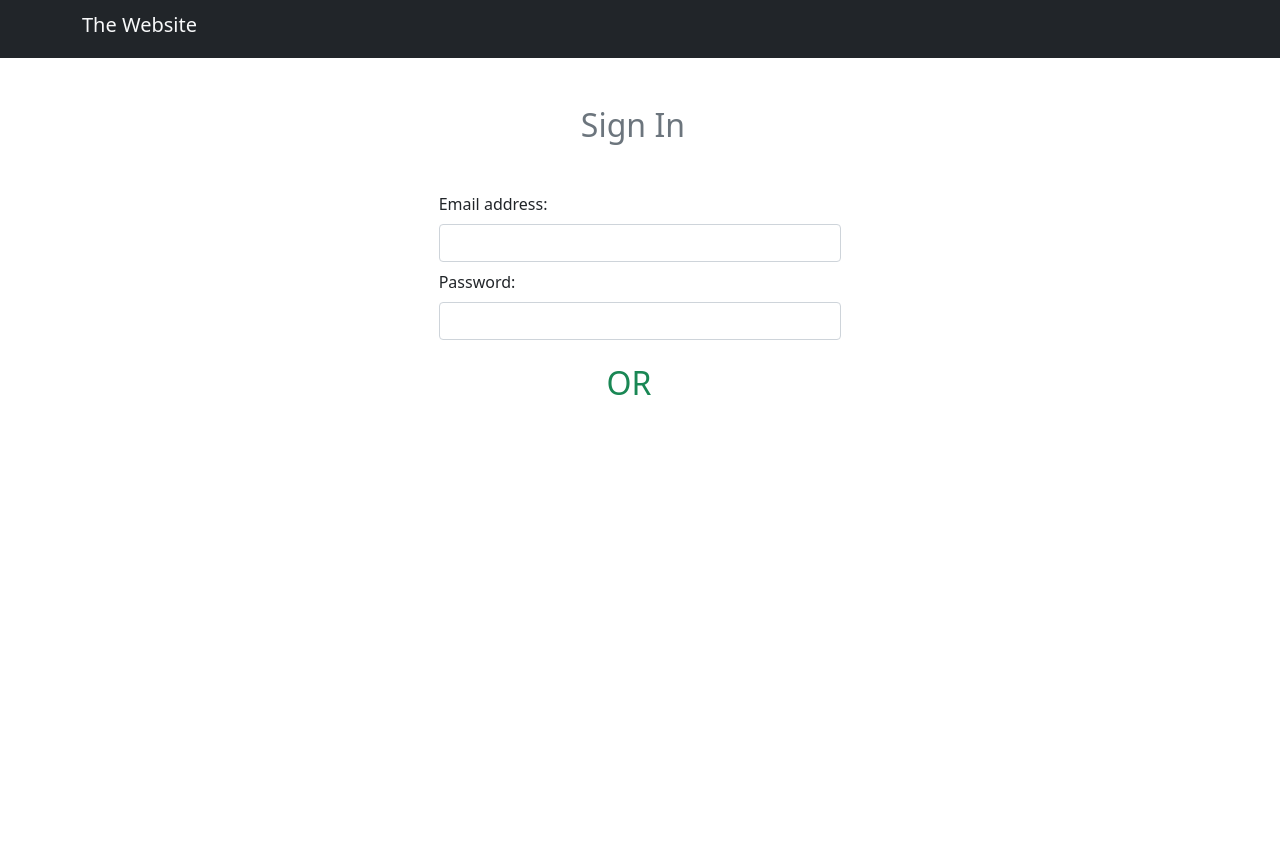
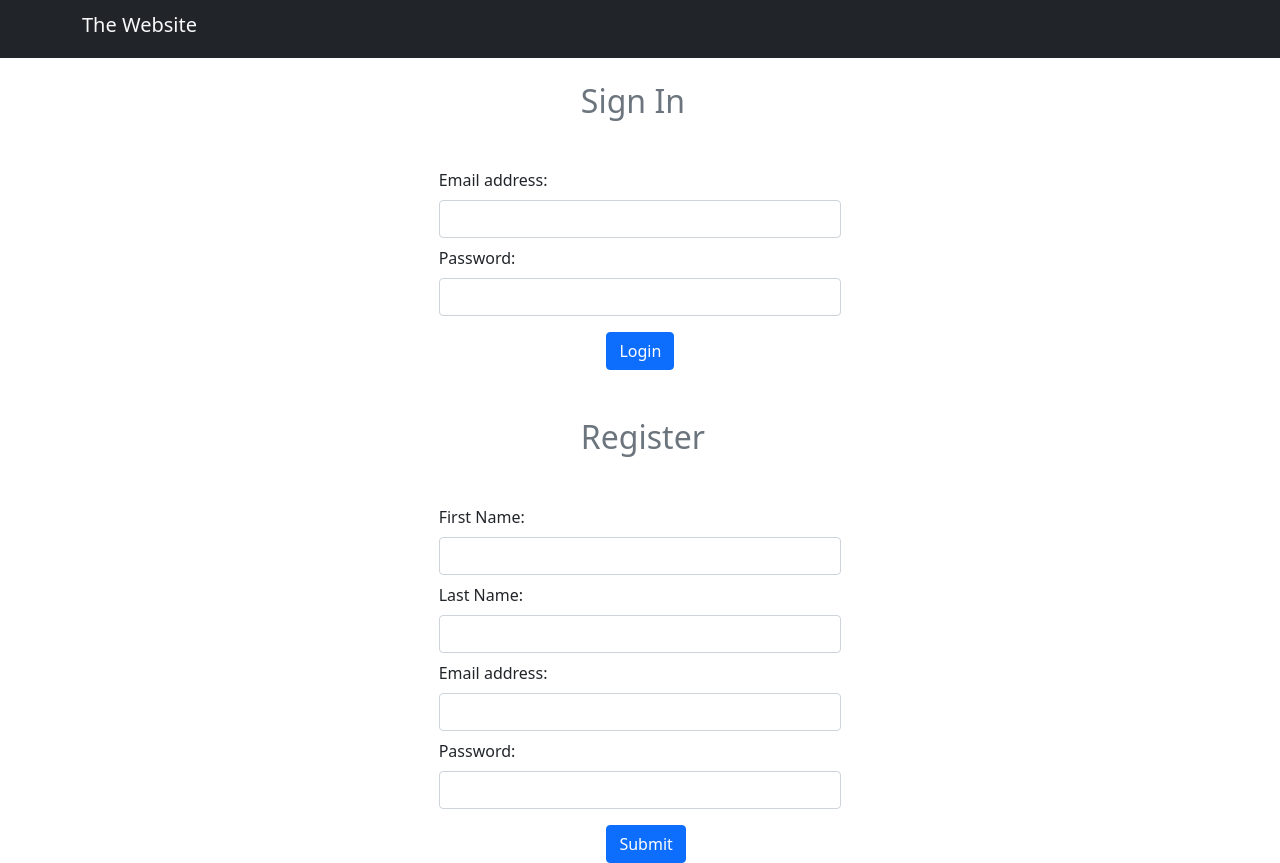
Before and after one commit to Mahmoud-Bakir/Bootstrap-application, a plain HTML site: page index.html in a window 1280 px wide. Before the commit the page ends 800 px from the top, so only its background shows below. Drawn offline with nearby package versions, Linux system fonts and the light colour scheme.

Commit message:
Registeration form  added

```diff
--- a/index.html
+++ b/index.html
@@ -12,7 +12,7 @@
             <h1 class="navbar-brand text-light">The Website</h1>
         </div>
      </header>
-    <div class="container col-md-4 offset-md-4 mt-5">
+    <div class="container col-md-4 offset-md-4 mt-4">
         <div class="row">
             <h2 class="text-secondary offset-md-4 mb-5">Sign In</h2>
             <form>
@@ -21,9 +21,31 @@
                 <input type="email" class="form-control mb-2" id="email">
                 <label for="password" class="mb-2">Password:</label>
                 <input type="password" class="form-control mb-2" id="password">
+                <button type="button" class="btn btn-primary offset-md-5 mt-2">Login</button>
                </div>
-               <h2 class="text-secondary offset-md-5 mt-4 text-success">OR</h2>
+
             </form>
+        </div>
+    </div>
+     <div class="container col-md-4 offset-md-4 mt-5">
+        <div class="row">
+            <h2 class="text-secondary offset-md-4 mb-5">Register</h2>
+            <form>
+              <div class="form-group ">
+                <label class="mb-2" for="text">First Name:</label>
+                <input type="email" class="form-control mb-2" id="first_name">
+                <label class="mb-2" for="email">Last Name:</label>
+                <input type="email" class="form-control mb-2" id="Last-Name">
+                <label class="mb-2" for="email">Email address:</label>
+                <input type="email" class="form-control mb-2" id="email">
+                <label for="password" class="mb-2">Password:</label>
+                <input type="password" class="form-control mb-2" id="password">
+                <button type="button" class="btn btn-primary offset-md-5 mt-2">Submit</button>
+               </div>
+            </form>
+        </div>
+    </div>
+
 
 </body>
 </html>
```
